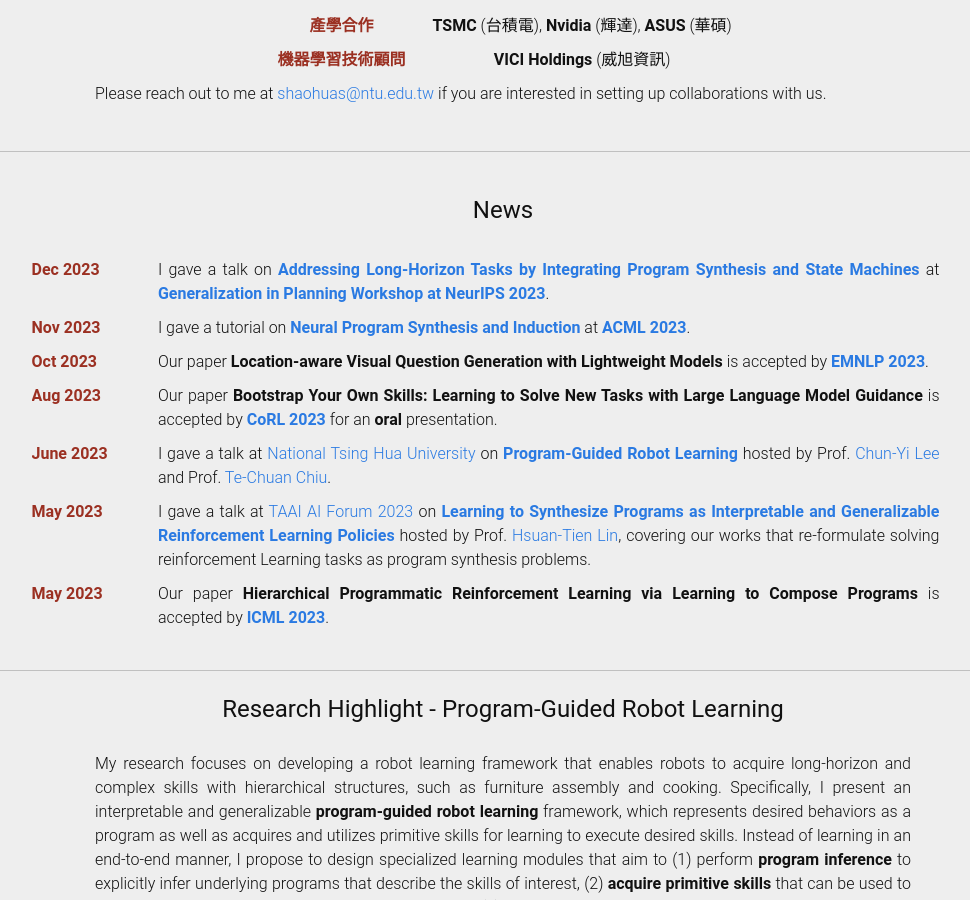
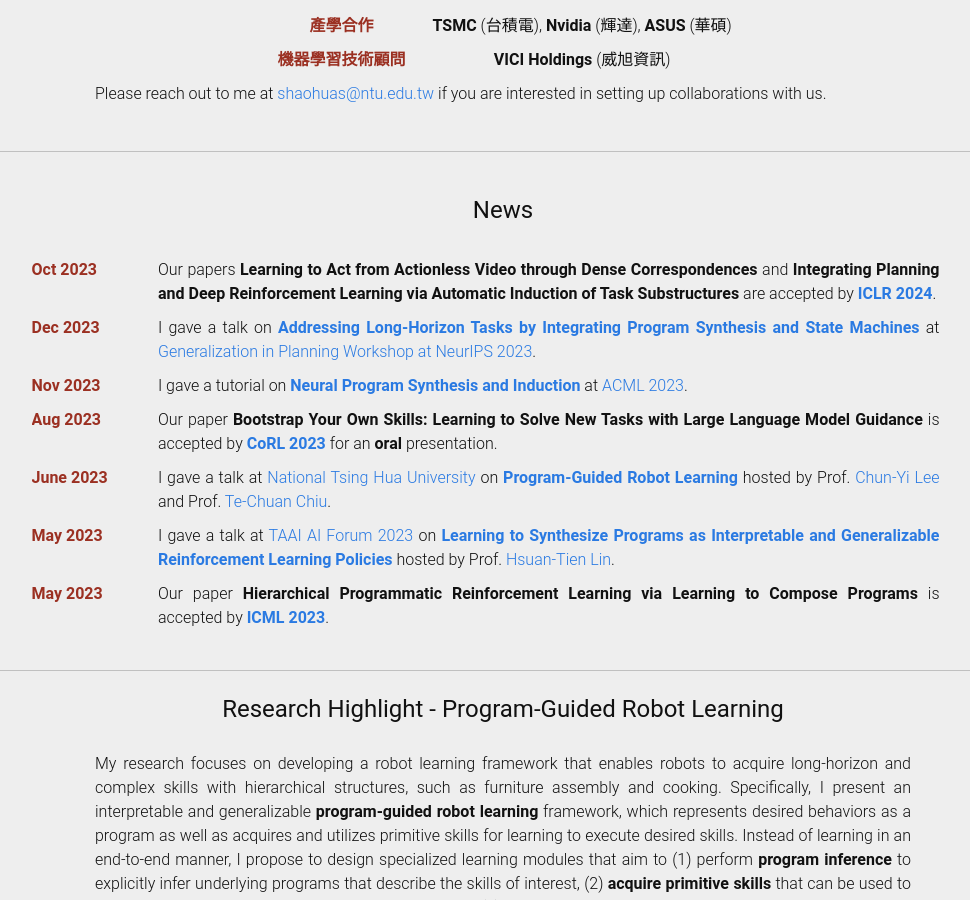
Before and after one commit to shaohua0116/shaohua0116.github.io, a Jekyll site: the page built from index.html, in a window 1280 px wide and 900 px high, scrolled down 772 px. Shown: the whole window, without its empty margins (137-1107 px from the left). Built offline with Jekyll 4.4.1, drawn with Linux system fonts in a browser that asks for light colours; some web fonts are replaced.

Commit message:
update iclr 2024

```diff
--- a/_data/news.yml
+++ b/_data/news.yml
@@ -1,16 +1,18 @@
-- news: 'I gave a talk on <a href="./images/slides/pomp.pdf"><b>Addressing Long-Horizon Tasks by Integrating Program Synthesis and State Machines</b></a> at <a href="https://aair-lab.github.io/genplan23/index.html#program"><b>Generalization in Planning Workshop at NeurIPS 2023</a></b>.'
+- news: 'Our papers <b>Learning to Act from Actionless Video through Dense Correspondences</b> and <b>Integrating Planning and Deep Reinforcement Learning via Automatic Induction of Task Substructures</b> are accepted by <b><a href="https://iclr.cc/Conferences/2024/Dates">ICLR 2024</a></b>.'
+  date: 'Oct 2023'
+- news: 'I gave a talk on <a href="./images/slides/pomp.pdf"><b>Addressing Long-Horizon Tasks by Integrating Program Synthesis and State Machines</b></a> at <a href="https://aair-lab.github.io/genplan23/index.html#program">Generalization in Planning Workshop at NeurIPS 2023</a>.'
   date: 'Dec 2023'
-- news: 'I gave a tutorial on <a href="https://shaohua0116.github.io/acml2023_tutorial/"><b>Neural Program Synthesis and Induction</b></a> at <a href="https://www.acml-conf.org/2023/index.html"><b>ACML 2023</a></b>.'
+- news: 'I gave a tutorial on <a href="https://shaohua0116.github.io/acml2023_tutorial/"><b>Neural Program Synthesis and Induction</b></a> at <a href="https://www.acml-conf.org/2023/index.html">ACML 2023</a>.'
   date: 'Nov 2023'
-- news: 'Our paper <b>Location-aware Visual Question Generation with Lightweight Models</b> is accepted by <b><a href="https://2023.emnlp.org/">EMNLP 2023</a></b>.'
-  date: 'Oct 2023'
+# - news: 'Our paper <b>Location-aware Visual Question Generation with Lightweight Models</b> is accepted by <b><a href="https://2023.emnlp.org/">EMNLP 2023</a></b>.'
+#  date: 'Oct 2023'
 - news: 'Our paper <b>Bootstrap Your Own Skills: Learning to Solve New Tasks with Large Language Model Guidance</b> is accepted by <b><a href="https://www.corl2023.org/">CoRL 2023</a></b> for an <b>oral</b> presentation.'
   date: 'Aug 2023'
 - news: "I gave a talk at <a href='https://nthu-en.site.nthu.edu.tw/'>National Tsing Hua University</a> on <b><a href='https://drive.google.com/file/d/1Jwh59RQwYUQo9NNSE12oxA-mtbKq-9QD/view?usp=share_link'>Program-Guided Robot Learning</a></b> hosted by Prof. <a href='https://elsalab.ai/about'>Chun-Yi Lee</a> and Prof. <a href='https://theochiu.wixsite.com/nthucs'>Te-Chuan Chiu</a>."
   date: 'June 2023'
     # - news: "I gave a guest lecture for the Machine Learning course at NTU on <b><a href='https://drive.google.com/file/d/1x6iLEBFH8G_rd1y1pFW8sc0nY6dhaog2/view?usp=share_link'>Neural Program Synthesis and Neural Program Induction</a></b> hosted by Prof. <a href='https://speech.ee.ntu.edu.tw/~hylee/index.php'>Hung-yi Lee</a>."
     #   date: 'May 2023'
-- news: "I gave a talk at <a href='https://aiforum2023.cs.nthu.edu.tw/'>TAAI AI Forum 2023</a> on <b><a href='https://drive.google.com/file/d/1nzDcQkG1VUb4Xt36eTdwxNFRgs9cyJhK/view?usp=share_link'>Learning to Synthesize Programs as Interpretable and Generalizable Reinforcement Learning Policies</a></b> hosted by Prof. <a href='https://www.csie.ntu.edu.tw/~htlin/'>Hsuan-Tien Lin</a>, covering our works that re-formulate solving reinforcement Learning tasks as program synthesis problems."
+- news: "I gave a talk at <a href='https://aiforum2023.cs.nthu.edu.tw/'>TAAI AI Forum 2023</a> on <b><a href='https://drive.google.com/file/d/1nzDcQkG1VUb4Xt36eTdwxNFRgs9cyJhK/view?usp=share_link'>Learning to Synthesize Programs as Interpretable and Generalizable Reinforcement Learning Policies</a></b> hosted by Prof. <a href='https://www.csie.ntu.edu.tw/~htlin/'>Hsuan-Tien Lin</a>."
   date: 'May 2023'
 - news: 'Our paper <b>Hierarchical Programmatic Reinforcement Learning via Learning to Compose Programs</b> is accepted by <b><a href="https://icml.cc/Conferences/2023/Dates">ICML 2023</a></b>.'
   date: 'May 2023'
```
